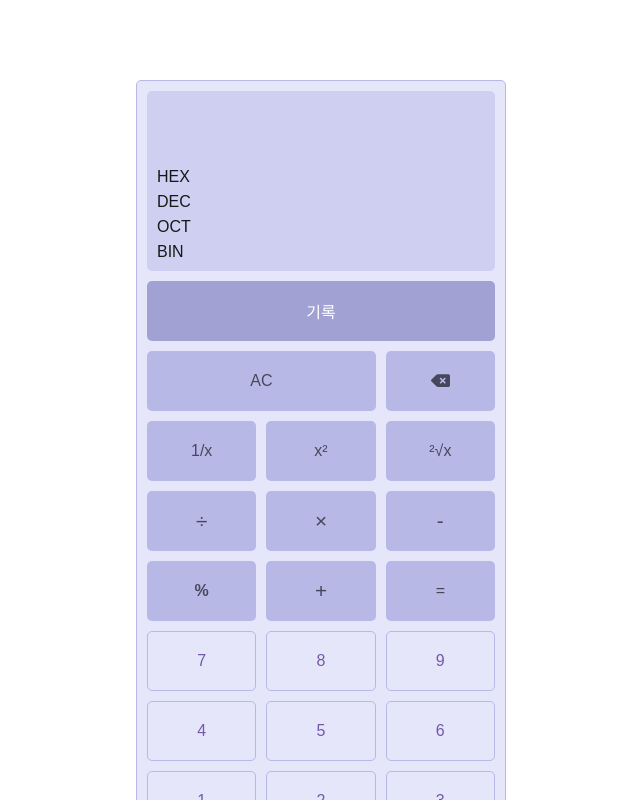
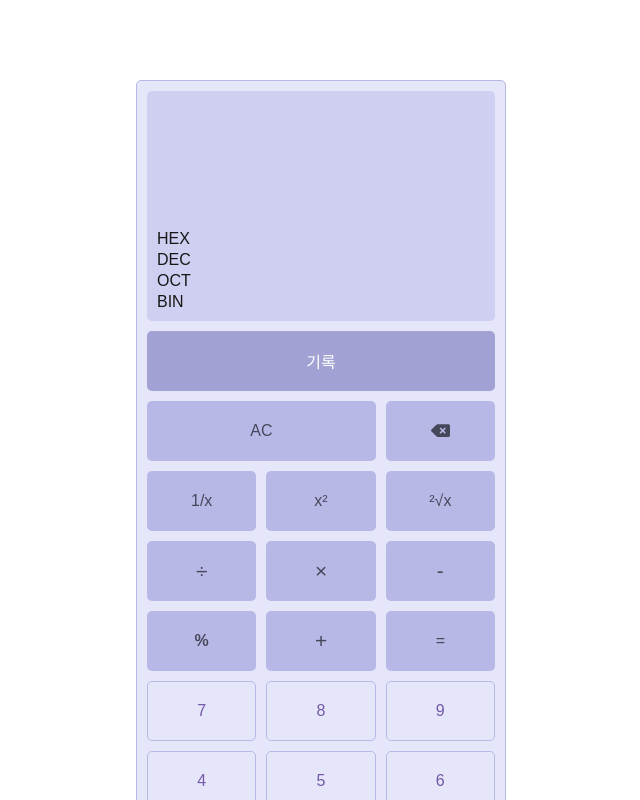
Before and after one commit to YOUNTAEHEE/calculator, a Next.js app: page / in a window 1280 px wide. Shown: the top 800 px of the page, without its empty margins (319-959 px from the left). Built offline with nearby package versions, Linux system fonts and the light colour scheme.

Commit message:
feat:0뒤에 숫자 입력 못하게, 진수 변환 쪽 퍼블리싱 개선

```diff
--- a/component/versionOne/VersionOne.jsx
+++ b/component/versionOne/VersionOne.jsx
@@ -8,6 +8,7 @@ import { FaDeleteLeft } from "react-icons/fa6";
 import { connectDB } from "../../lib/connectDB";
 import { FaTrashAlt } from "react-icons/fa";
 import { v4 as uuidv4 } from "uuid";
+import { resolveObjectURL } from "buffer";
 export default function VersionOne() {
   const [monitor_number, setMonitor_number] = useState("");
   const [result, setResult] = useState("");
@@ -26,9 +27,12 @@ export default function VersionOne() {
     const lastChar = monitor_number[monitor_number.length - 1];
     const match = monitor_number.match(/(\d+\.?\d*)$/);
 
-    if (monitor_number.match(/^(0+)$/) && /\d+/.test(value)) {
-      return;
-    }
+    if (
+      (monitor_number.match(/^(0+)$/) && /\d+/.test(value)) ||
+      (monitor_number.match(/[+\-×÷](0+)(?!\.)/) && /\d+/.test(value))){
+        return;
+      }
+
     if (monitor_number.match(/^(0+)$/) && /[+\-×÷%]/.test(value)) {
       return;
     }
@@ -97,6 +101,12 @@ export default function VersionOne() {
   };
 
   const handleMonitorResult = (e) => {
+
+    if(monitor_number.match(/([÷])(0+\.?0*)$/)){
+      setResult(`0으로 나눌 수 없습니다.`);
+      return;
+    }
+
     if (!/[+\-×÷]/.test(monitor_number)) {
       return;
     }
@@ -259,14 +269,18 @@ export default function VersionOne() {
           <p className="monitor_result">{result}</p>
           </div>
           <div className="monitor_bottom_box">
-          {/* 16진수 */}
-          <p className="monitor_text"><span className=" m_s_text">HEX</span> <span className=" m_s_text m_s_text_result">{result_HEX} </span> </p>
-              {/* 10진수 */}
-         <p className="monitor_text m_s_text"><span className=" m_s_text">DEC</span> <span className=" m_s_text m_s_text_result"> {result_DEC} </span> </p>
-          {/* 8진수 */}
-          <p className="monitor_text m_s_text"><span className=" m_s_text">OCT</span> <span className=" m_s_text m_s_text_result"> {result_OCT} </span> </p>
-          {/* 2진수 */}
-          <p className="monitor_text m_s_text"><span className=" m_s_text">BIN</span> <span className=" m_s_text m_s_text_result">&nbsp; {result_BIN} </span> </p>
+            <div className="monitor_bottom_box_1 ">
+              <p className=" m_s_text_top">HEX</p>
+              <p className=" m_s_text_top">DEC</p>
+              <p className=" m_s_text_top">OCT</p>
+              <p className=" m_s_text_top">BIN</p>
+            </div>
+            <div className="monitor_bottom_box_2 ">
+              <p className=" m_s_text_result">{result_HEX}</p>
+              <p className="m_s_text_result">{result_DEC}</p>
+              <p className="m_s_text_result">{result_OCT}</p>
+              <p className=" m_s_text_result">{result_BIN}</p>
+            </div>
           </div>
         </div>
         <div className="button_big_box">
--- a/component/versionOne/versionOne.scss
+++ b/component/versionOne/versionOne.scss
@@ -25,7 +25,7 @@
     .r_monitor {
       width: 100%;
       // height: 130px;
-      height: 180px;
+      height: 230px;
 
       margin-bottom: 10px;
       background-color: #cfcff1;
@@ -87,13 +87,32 @@
         display: flex;
         justify-content: flex-start;
         align-items: center;
-        gap: 7px;
-        flex-wrap: wrap;
-        .monitor_text {
-          width: 100%;
+        margin-top: 15px;
+        .monitor_bottom_box_1 {
+          width: 60px;
+
           overflow-x: auto;
           overflow-y: hidden;
           white-space: nowrap;
+
+          .m_s_text_top {
+            font-size: 1rem;
+            font-weight: 500;
+
+            margin-bottom: 3px;
+            &:last-child {
+              margin-bottom: 0px;
+            }
+          }
+        }
+
+        .monitor_bottom_box_2 {
+          width: calc(100% - 60px);
+          overflow: hidden;
+          overflow-x: auto;
+          overflow-y: hidden;
+          white-space: nowrap;
+
           &::-webkit-scrollbar {
             height: 7px;
           }
@@ -105,17 +124,15 @@
             background: #b19ae0;
             border-radius: 5px;
           }
-          &.monitor_top_text {
-            font-size: 2.3rem;
-            text-align: right;
-            height: 45px;
-          }
-          .m_s_text {
+
+          &.m_s_text_result {
+            width: 100%;
+            margin-bottom: 3px;
             font-size: 1rem;
             font-weight: 500;
-            text-align: left;
-            &.m_s_text_result {
-              margin-left: 15px;
+
+            &:last-child {
+              margin-bottom: 0px;
             }
           }
         }
```
